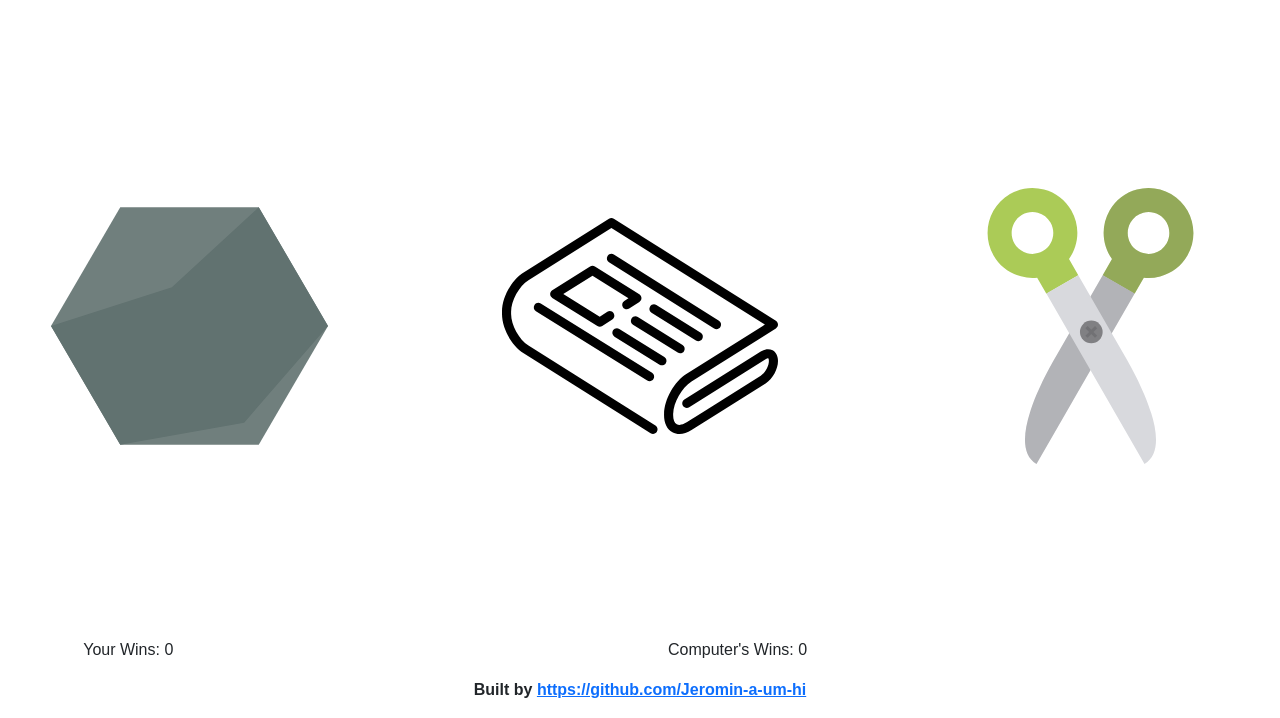
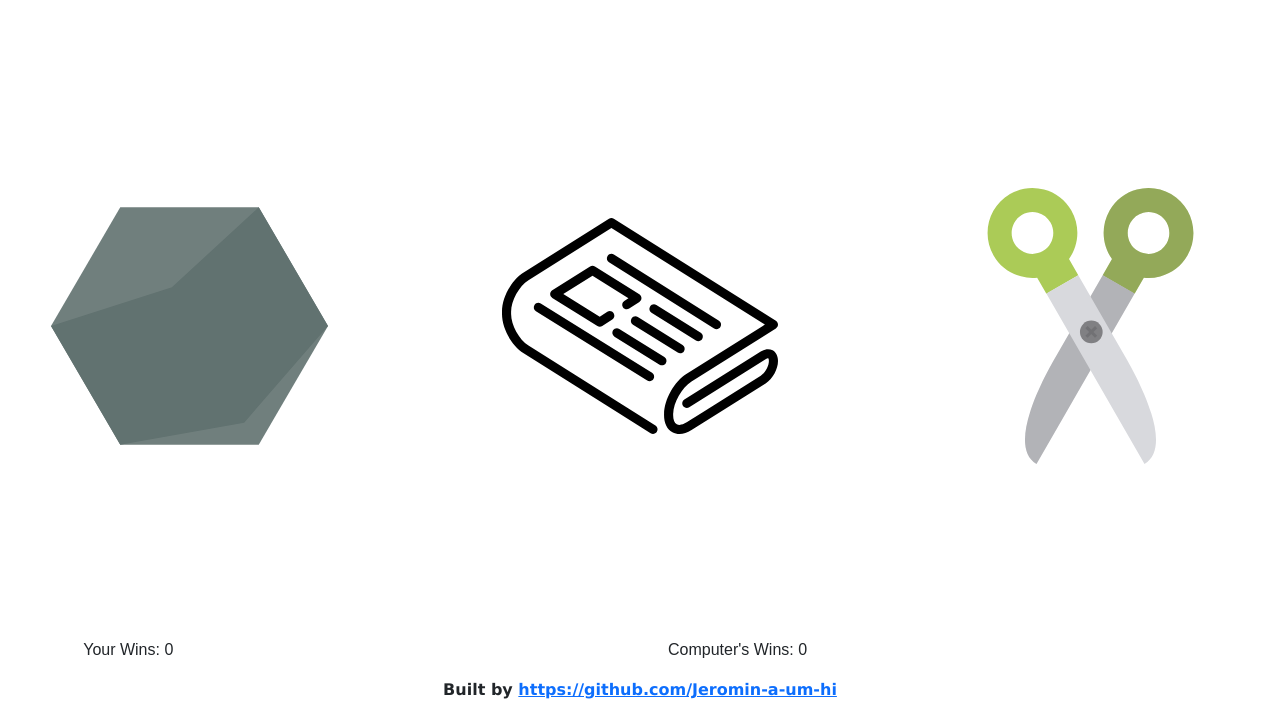
Before and after one commit to Jeromin-a-um-hi/JavaScript-Rock-Paper-Scissors, a website: page index.html in a window 1280 px wide. Both pictures are taken after a click on the button "Start the game!". Shown: the part 96-814 px from the top of the page. Drawn offline with Linux system fonts and the light colour scheme.

Commit message:
Changed font of Github link

```diff
--- a/index.html
+++ b/index.html
@@ -30,7 +30,7 @@
                     <li class="col-md-6">Computer's Wins:<span id="computerwins"></span></li>
                 </ul>
             </footer>
-            <p style="text-align: center;"><b>Built by <a href="https://github.com/Jeromin-a-um-hi">https://github.com/Jeromin-a-um-hi</a></b></p>
+            <p style="text-align: center; font-family: Verdana, Geneva, Tahoma, sans-serif;"><b>Built by <a href="https://github.com/Jeromin-a-um-hi">https://github.com/Jeromin-a-um-hi</a></b></p>
         </main>
         <script type="text/javascript" src="main.js"></script>
     </body>
```
